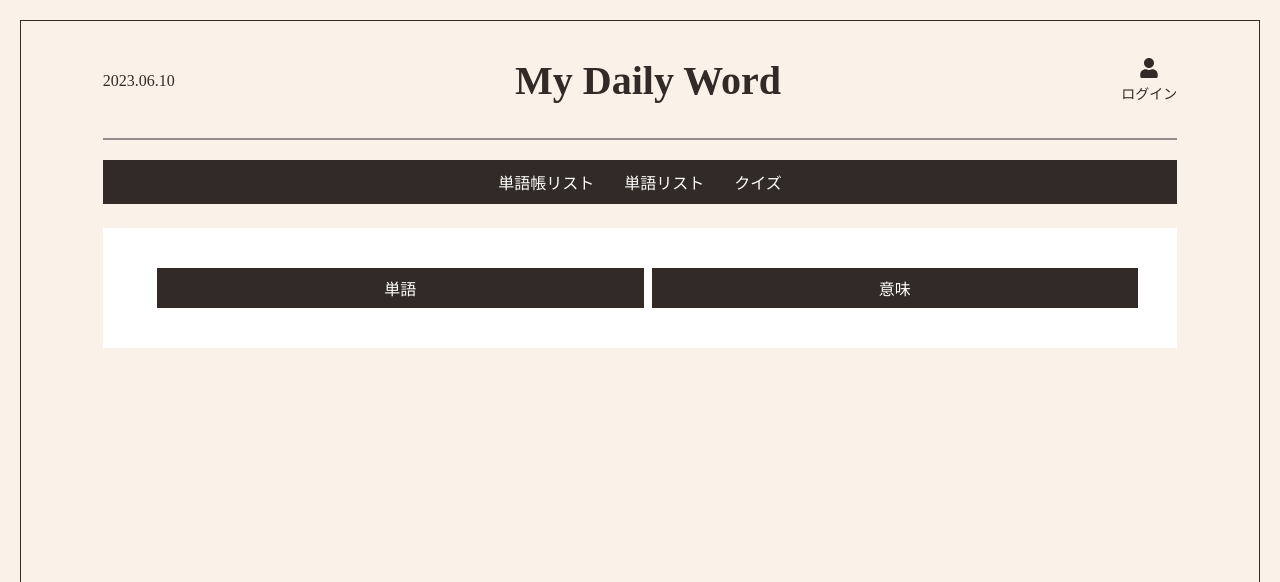
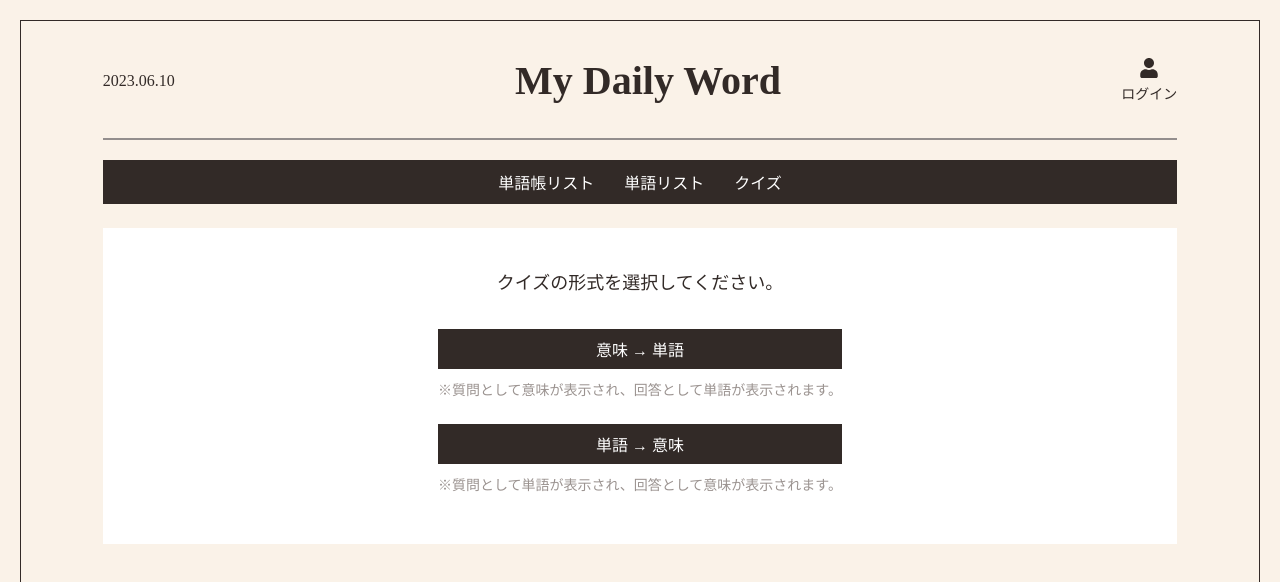
Before and after one commit to JiwonChoi1017/my-daily-word, a Next.js app: page /vocabulary/list/1/quiz in a window 1280 px wide. Shown: the top 582 px of the page. Built offline with nearby package versions, Linux system fonts and the light colour scheme; no server answers.

Commit message:
クイズ画面のcss、文言などを修正

```diff
--- a/components/ui/Button.tsx
+++ b/components/ui/Button.tsx
@@ -7,6 +7,8 @@ interface Props {
   text: string;
   /** クラス名. */
   className: string;
+  /** 注釈. */
+  note?: string;
   /** (任意)非活性状態か. */
   isDisabled?: boolean;
   /** （任意）クリックイベントハンドラ. */
@@ -80,6 +82,43 @@ export const DoubleButton: React.FC<{
 };
 
 /**
+ * クイズ用ダブルボタン.
+ *
+ * @param {Props} first - 1つ目.
+ * @param {Props} second - 2つ目.
+ * @returns {JSX.Element} クイズ用ダブルボタン.
+ */
+export const DoubleButtonForQuiz: React.FC<{
+  button: {
+    first: Props;
+    second: Props;
+  };
+}> = ({ button }) => {
+  const { first, second } = button;
+
+  return (
+    <div className={classes.button__wrap}>
+      <div>
+        <Button
+          className={first.className}
+          text={first.text}
+          isDisabled={first.isDisabled}
+          clickHandler={first.clickHandler}
+        />
+        {first.note && <p className={classes.note}>{first.note}</p>}
+        <Button
+          className={second.className}
+          text={second.text}
+          isDisabled={second.isDisabled}
+          clickHandler={second.clickHandler}
+        />
+        {second.note && <p className={classes.note}>{second.note}</p>}
+      </div>
+    </div>
+  );
+};
+
+/**
  * 重複チェックボタン.
  *
  * @param {boolean} isDisabled - 非活性状態か.
--- a/components/vocabulary/quiz/VocabularyQuizResult.tsx
+++ b/components/vocabulary/quiz/VocabularyQuizResult.tsx
@@ -1,45 +1,53 @@
 import { Answer } from "@/types/Quiz";
-import { Button } from "../../ui/Button";
 import Card from "@/components/ui/Card";
+import { DoubleButton } from "../../ui/Button";
 import React from "react";
 import WordList from "@/components/vocabulary/quiz/WordList";
-import classes from "../../../styles/Button.module.css";
+
+/** Props. */
+interface Props {
+  /** 表示するか. */
+  show: boolean;
+  /** 正解リスト. */
+  correctAnswerList: Answer[];
+  /** 単語リストへ移動. */
+  moveToWordListPage: () => void;
+  /** クイズセレクトを表示. */
+  showQuizSelect: () => void;
+}
 
 /**
  * 単語クイズ結果.
  *
- * @param {boolean} show - 表示するか.
- * @param {Answer[]} correctAnswerList - 正解リスト.
- * @param {function} moveToWordListPage - 単語リストへ移動.
- * @param {function} showQuizSelect - クイズセレクトを表示.
+ * @param {Props} props
  * @returns {JSX.Element} 単語クイズ結果.
  */
-const VocabularyQuizResult: React.FC<{
-  show: boolean;
-  correctAnswerList: Answer[];
-  moveToWordListPage: () => void;
-  showQuizSelect: () => void;
-}> = ({ show, correctAnswerList, moveToWordListPage, showQuizSelect }) => {
-  // ボタン要素
-  const buttonElement = (
-    <div className={classes.button__wrap}>
-      <Button
-        className="button"
-        text={"単語リストへ"}
-        clickHandler={moveToWordListPage}
-      />
-      <Button
-        className="button"
-        text={"次に進む"}
-        clickHandler={showQuizSelect}
-      />
-    </div>
-  );
+const VocabularyQuizResult = ({
+  show,
+  correctAnswerList,
+  moveToWordListPage,
+  showQuizSelect,
+}: Props) => {
   // 結果要素
   const resultElement = show ? (
     <Card>
-      <WordList wordList={correctAnswerList} />
-      {buttonElement}
+      <div className="marginRight15">
+        <WordList wordList={correctAnswerList} />
+        <DoubleButton
+          button={{
+            first: {
+              className: "button",
+              text: "単語リストへ",
+              clickHandler: moveToWordListPage,
+            },
+            second: {
+              className: "button",
+              text: "次に進む",
+              clickHandler: showQuizSelect,
+            },
+          }}
+        />
+      </div>
     </Card>
   ) : (
     <></>
--- a/components/vocabulary/quiz/VocabularyQuizSelect.tsx
+++ b/components/vocabulary/quiz/VocabularyQuizSelect.tsx
@@ -1,29 +1,50 @@
 import Card from "@/components/ui/Card";
+import { DoubleButtonForQuiz } from "../../ui/Button";
 import React from "react";
-import classes from "../../../styles/Button.module.css";
-import { Button } from "../../ui/Button";
+import classes from "@/styles/VocabularyQuizSelect.module.css";
+
+/** Props. */
+interface Props {
+  /** 表示するか. */
+  show: boolean;
+  /** 単語取得イベント. */
+  fetchQuizWord: () => void;
+  /** 意味取得イベント. */
+  fetchQuizMeaning: () => void;
+}
 
 /**
  * クイズ選択.
  *
- * @param {boolean} show - 表示するか.
- * @param {function} fetchQuizWord - 単語取得イベント.
- * @param {function} fetchQuizMeaning - 意味取得イベント.
+ * @param {Props} props
  * @returns {JSX.Element} クイズ選択.
  */
-const VocabularyQuizSelect: React.FC<{
-  show: boolean;
-  fetchQuizWord: () => void;
-  fetchQuizMeaning: () => void;
-}> = ({ show, fetchQuizWord, fetchQuizMeaning }) => {
+const VocabularyQuizSelect = ({
+  show,
+  fetchQuizWord,
+  fetchQuizMeaning,
+}: Props) => {
   return show ? (
-    <Card className="textAlignCenter">
-      <div className={classes.button__wrap}>
-        <Button className="button" text={"単語"} clickHandler={fetchQuizWord} />
-        <Button
-          className="button"
-          text={"意味"}
-          clickHandler={fetchQuizMeaning}
+    <Card>
+      <div className="marginRight15">
+        <div className={classes.question}>
+          <span>クイズの形式を選択してください。</span>
+        </div>
+        <DoubleButtonForQuiz
+          button={{
+            first: {
+              className: "first",
+              text: "意味 → 単語",
+              clickHandler: fetchQuizWord,
+              note: "質問として意味が表示され、回答として単語が表示されます。",
+            },
+            second: {
+              className: "first",
+              text: "単語 → 意味",
+              clickHandler: fetchQuizMeaning,
+              note: "質問として単語が表示され、回答として意味が表示されます。",
+            },
+          }}
         />
       </div>
     </Card>
--- a/components/vocabulary/quiz/WordList.tsx
+++ b/components/vocabulary/quiz/WordList.tsx
@@ -2,14 +2,19 @@ import { Answer } from "@/types/Quiz";
 import React from "react";
 import classes from "@/styles/WordList.module.css";
 
+/** Props. */
+interface Props {
+  /** 単語リスト. */
+  wordList: Answer[];
+}
+
 /**
  * 単語リスト.
  *
- * TODO: 共通的に使うようにしたい
- * @param {Answer} wordList - 単語リスト.
+ * @param {Props} props
  * @returns {JSX.Element} 単語リスト.
  */
-const WordList: React.FC<{ wordList: Answer[] }> = ({ wordList }) => {
+const WordList = ({ wordList }: Props) => {
   return (
     <ul className={classes.wordListWrap}>
       {wordList.map((item, index) => {
@@ -18,7 +23,7 @@ const WordList: React.FC<{ wordList: Answer[] }> = ({ wordList }) => {
           <li key={id} className={classes.wordList}>
             <div className={classes.titleWrap}>
               <span className={classes.title}>
-                {index + 1}. {word} [{pronunciation}]
+                {index + 1}. {word} 【{pronunciation}】
               </span>
             </div>
             <div className={classes.meaning}>
--- a/styles/Button.module.css
+++ b/styles/Button.module.css
@@ -136,6 +136,16 @@
   }
 }
 
+.note::before {
+  content: "※";
+}
+
+.note {
+  margin: 10px 0;
+  font-size: 14px;
+  color: #9b9390;
+}
+
 .duplicateCheckButton {
   width: 30%;
   font: inherit;
--- a/styles/Examples.module.css
+++ b/styles/Examples.module.css
@@ -3,6 +3,7 @@
 }
 
 .example {
+  color: #9b9390;
   font-style: italic;
   font-weight: 200;
   font-size: 16px;
--- a/styles/Icon.module.css
+++ b/styles/Icon.module.css
@@ -114,11 +114,23 @@
 }
 
 .correctAnswerIcon {
-  margin-left: 10px;
+  font-size: 24px;
   color: #28d97eeb;
 }
 
+@media screen and (min-width: 481px) {
+  .correctAnswerIcon {
+    margin-left: 10px;
+  }
+}
+
 .wrongAnswerIcon {
-  margin-left: 10px;
+  font-size: 24px;
   color: #ea142ddc;
 }
+
+@media screen and (min-width: 481px) {
+  .wrongAnswerIcon {
+    margin-left: 10px;
+  }
+}
--- /dev/null
+++ b/styles/VocabularyQuizItem.module.css
@@ -0,0 +1,98 @@
+.question {
+  font-size: 22px;
+  font-weight: 600;
+}
+
+@media screen and (max-width: 480px) {
+  .question {
+    font-size: 20px;
+  }
+}
+
+.answerList {
+  margin: 30px 0 0 0;
+}
+
+.container {
+  display: flex;
+  position: relative;
+  padding-left: 35px;
+  margin-bottom: 20px;
+  min-height: 35px;
+  cursor: pointer;
+  font-size: 22px;
+  -webkit-user-select: none;
+  -moz-user-select: none;
+  -ms-user-select: none;
+  user-select: none;
+}
+
+.container:last-child {
+  margin-bottom: 0;
+}
+
+.container input {
+  position: absolute;
+  opacity: 0;
+  cursor: pointer;
+  height: 0;
+  width: 0;
+}
+
+.checkmark {
+  position: absolute;
+  top: 0;
+  left: 0;
+  height: 25px;
+  width: 25px;
+  background-color: #eee;
+}
+
+@media screen and (min-width: 481px) {
+  .container:hover input ~ .checkmark {
+    background-color: #ccc;
+  }
+}
+
+.container input:checked ~ .checkmark {
+  background-color: #fb2549;
+}
+
+.checkmark:after {
+  content: "";
+  position: absolute;
+  display: none;
+}
+
+.container input:checked ~ .checkmark:after {
+  display: block;
+}
+
+.container .checkmark:after {
+  left: 9px;
+  top: 5px;
+  width: 5px;
+  height: 10px;
+  border: solid white;
+  border-width: 0 3px 3px 0;
+  -webkit-transform: rotate(45deg);
+  -ms-transform: rotate(45deg);
+  transform: rotate(45deg);
+}
+
+.answerText {
+  margin-left: 5px;
+  font-size: 18px;
+}
+
+@media screen and (max-width: 480px) {
+  .answerText {
+    width: 85%;
+    font-size: 16px;
+  }
+}
+
+.checkAnswerIconWrap {
+  width: 10%;
+  float: right;
+}
--- /dev/null
+++ b/styles/VocabularyQuizSelect.module.css
@@ -0,0 +1,10 @@
+.question {
+  font-size: 18px;
+  text-align: center;
+}
+
+@media screen and (min-width: 481px) {
+  .question {
+    padding-bottom: 20px;
+  }
+}
--- a/styles/WordList.module.css
+++ b/styles/WordList.module.css
@@ -5,13 +5,18 @@
 .wordListWrap .titleWrap {
   display: flex;
   align-items: center;
-  margin-bottom: 20px;
+  margin: 20px 0;
 }
 
 .wordListWrap .titleWrap .title {
-  font-size: 24px;
+  font-size: 22px;
   font-weight: 600;
-  margin-top: 20px;
+}
+
+@media screen and (max-width: 480px) {
+  .wordListWrap .titleWrap .title {
+    font-size: 20px;
+  }
 }
 
 .wordListWrap .wordList:not(:first-child) {
@@ -22,3 +27,9 @@
   margin-bottom: 15px;
   font-size: 18px;
 }
+
+@media screen and (max-width: 480px) {
+  .wordListWrap .meaning {
+    font-size: 16px;
+  }
+}
--- a/styles/globals.css
+++ b/styles/globals.css
@@ -51,8 +51,8 @@ ul {
   }
 }
 
-.description li {
-  margin-bottom: 5px;
+.description li:not(:last-child) {
+  margin-bottom: 20px;
 }
 
 .wordTopModule {
@@ -85,6 +85,10 @@ ul {
   margin-bottom: 20px !important;
 }
 
+.marginRight15 {
+  margin-right: 15px !important;
+}
+
 .displayInlineBlock {
   display: inline;
 }
```
Also changed, not shown: components/vocabulary/quiz/VocabularyQuizItem.tsx (+43 -31 lines).
